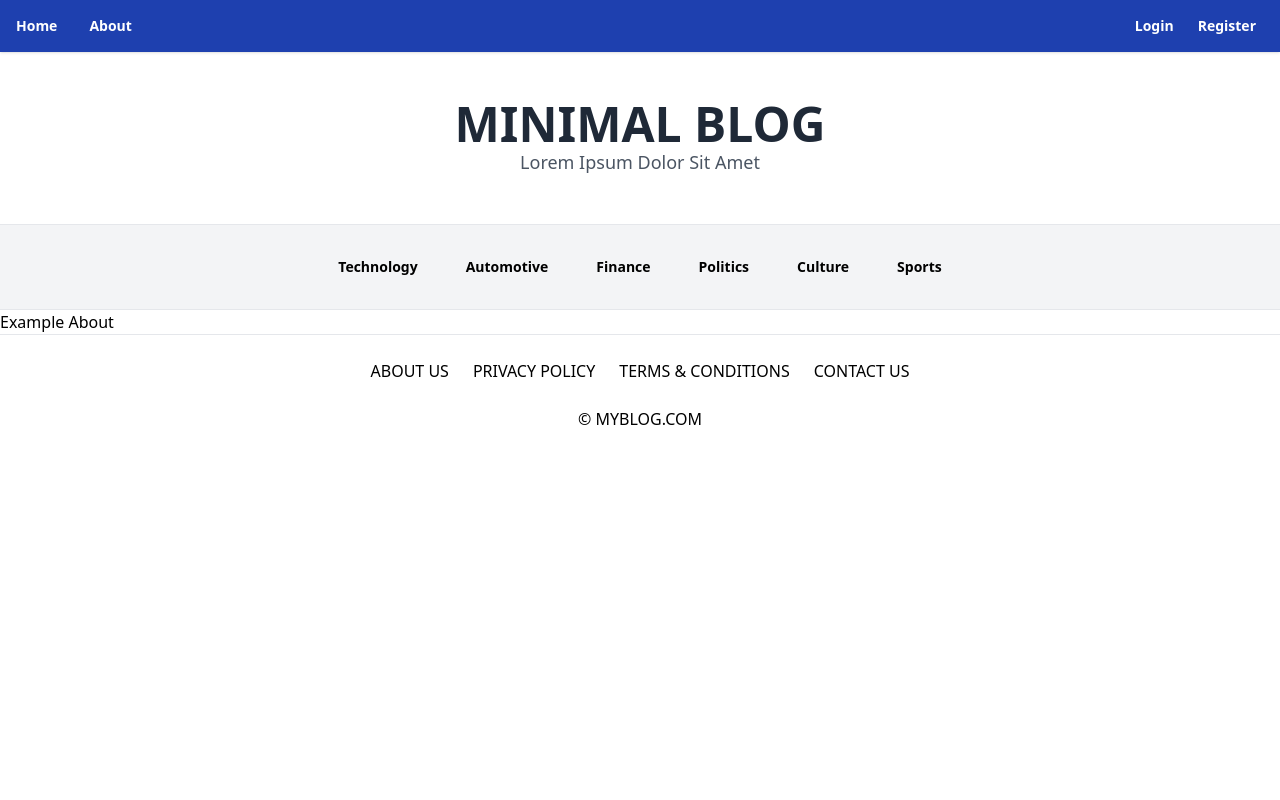
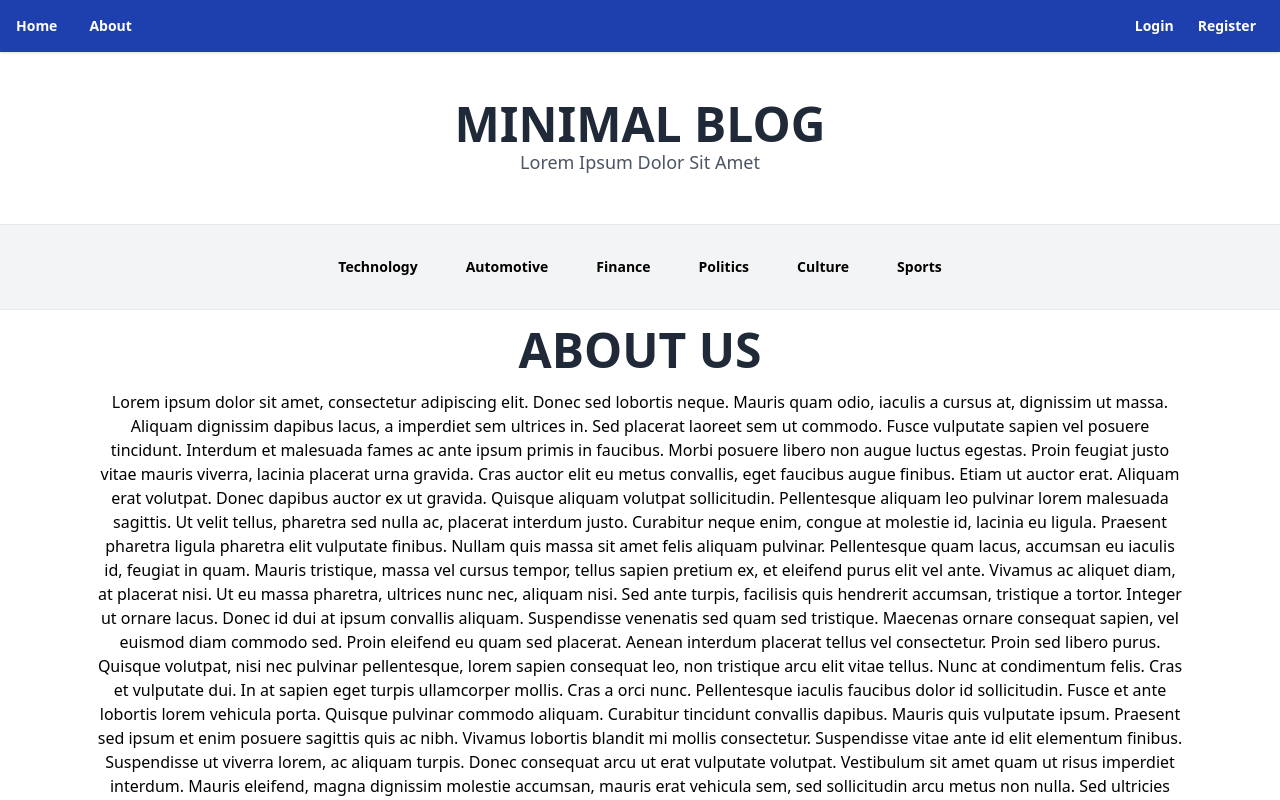
Before and after one commit to Dhoms-ACN/Blog, a React (Create React App) app: page /about in a window 1280 px wide. Shown: the top 800 px of the page. Built offline with nearby package versions, Linux system fonts and the light colour scheme.

Commit message:
Add Other Statif Pages

```diff
--- a/src/pages/About.js
+++ b/src/pages/About.js
@@ -1,5 +1,53 @@
 const About = () => (
-    <h1>Example About</h1>
-)
+  <div className="w-full mx-auto text-center container px-24 mt-4">
+    <h1 className="font-bold text-gray-800 uppercase hover:text-gray-700 text-5xl mb-4">
+      About Us
+    </h1>
+    <p className="mb-10">
+      Lorem ipsum dolor sit amet, consectetur adipiscing elit. Donec sed
+      lobortis neque. Mauris quam odio, iaculis a cursus at, dignissim ut massa.
+      Aliquam dignissim dapibus lacus, a imperdiet sem ultrices in. Sed placerat
+      laoreet sem ut commodo. Fusce vulputate sapien vel posuere tincidunt.
+      Interdum et malesuada fames ac ante ipsum primis in faucibus. Morbi
+      posuere libero non augue luctus egestas. Proin feugiat justo vitae mauris
+      viverra, lacinia placerat urna gravida. Cras auctor elit eu metus
+      convallis, eget faucibus augue finibus. Etiam ut auctor erat. Aliquam erat
+      volutpat. Donec dapibus auctor ex ut gravida. Quisque aliquam volutpat
+      sollicitudin. Pellentesque aliquam leo pulvinar lorem malesuada sagittis.
+      Ut velit tellus, pharetra sed nulla ac, placerat interdum justo. Curabitur
+      neque enim, congue at molestie id, lacinia eu ligula. Praesent pharetra
+      ligula pharetra elit vulputate finibus. Nullam quis massa sit amet felis
+      aliquam pulvinar. Pellentesque quam lacus, accumsan eu iaculis id, feugiat
+      in quam. Mauris tristique, massa vel cursus tempor, tellus sapien pretium
+      ex, et eleifend purus elit vel ante. Vivamus ac aliquet diam, at placerat
+      nisi. Ut eu massa pharetra, ultrices nunc nec, aliquam nisi. Sed ante
+      turpis, facilisis quis hendrerit accumsan, tristique a tortor. Integer ut
+      ornare lacus. Donec id dui at ipsum convallis aliquam. Suspendisse
+      venenatis sed quam sed tristique. Maecenas ornare consequat sapien, vel
+      euismod diam commodo sed. Proin eleifend eu quam sed placerat. Aenean
+      interdum placerat tellus vel consectetur. Proin sed libero purus. Quisque
+      volutpat, nisi nec pulvinar pellentesque, lorem sapien consequat leo, non
+      tristique arcu elit vitae tellus. Nunc at condimentum felis. Cras et
+      vulputate dui. In at sapien eget turpis ullamcorper mollis. Cras a orci
+      nunc. Pellentesque iaculis faucibus dolor id sollicitudin. Fusce et ante
+      lobortis lorem vehicula porta. Quisque pulvinar commodo aliquam. Curabitur
+      tincidunt convallis dapibus. Mauris quis vulputate ipsum. Praesent sed
+      ipsum et enim posuere sagittis quis ac nibh. Vivamus lobortis blandit mi
+      mollis consectetur. Suspendisse vitae ante id elit elementum finibus.
+      Suspendisse ut viverra lorem, ac aliquam turpis. Donec consequat arcu ut
+      erat vulputate volutpat. Vestibulum sit amet quam ut risus imperdiet
+      interdum. Mauris eleifend, magna dignissim molestie accumsan, mauris erat
+      vehicula sem, sed sollicitudin arcu metus non nulla. Sed ultricies lectus
+      at leo sodales, sed efficitur orci volutpat. Aliquam rhoncus pretium
+      tincidunt. Curabitur sapien est, faucibus in tortor pretium, posuere
+      convallis lectus. Mauris tempor enim commodo augue placerat, vitae
+      fringilla dui volutpat. Aliquam vel enim tellus. Cras eu libero in libero
+      pellentesque facilisis et sit amet libero. Maecenas semper pellentesque
+      nulla, eu gravida dolor ultricies sit amet. Proin vitae libero lacus.
+      Nulla pharetra dolor eros, ac semper enim commodo in. Fusce nec posuere
+      lorem.
+    </p>
+  </div>
+);
 
-export default About
+export default About;
--- /dev/null
+++ b/src/pages/NotFound.js
@@ -0,0 +1,34 @@
+import { Link } from "react-router-dom";
+
+const NotFound = () => (
+  <div className="flex items-center justify-center w-screen h-screen">
+    <div className="px-4 lg:py-12">
+      <div className="lg:gap-4 lg:flex">
+        <div className="flex flex-col items-center justify-center md:py-24 lg:py-32">
+          <h1 className="font-bold text-blue-600 text-9xl">404</h1>
+          <p className="mb-2 text-2xl font-bold text-center text-gray-800 md:text-3xl">
+            <span className="text-red-500">Oops!</span> Page not found
+          </p>
+          <p className="mb-8 text-center text-gray-500 md:text-lg">
+            The page you’re looking for doesn’t exist.
+          </p>
+          <Link
+            to="/"
+            className="px-6 py-2 text-sm font-semibold text-blue-800 bg-blue-100"
+          >
+            Go home
+          </Link>
+        </div>
+        <div className="mt-4">
+          <img
+            src="https://cdn.pixabay.com/photo/2016/11/22/23/13/black-dog-1851106__340.jpg"
+            alt="img"
+            className="object-cover w-full h-full"
+          />
+        </div>
+      </div>
+    </div>
+  </div>
+);
+
+export default NotFound;
--- a/src/routers/AppRouter.js
+++ b/src/routers/AppRouter.js
@@ -1,12 +1,14 @@
-import { Routes, Route } from "react-router-dom"
-import Blog from '../pages/Blog'
-import About from "../pages/About"
+import { Routes, Route } from "react-router-dom";
+import Blog from "../pages/Blog";
+import About from "../pages/About";
+import NotFound from "../pages/NotFound";
 
 const AppRouter = () => (
-    <Routes>
-        <Route path="/" element={<Blog />}></Route>
-        <Route path="/about" element={<About />}></Route>
-    </Routes>
-)
+  <Routes>
+    <Route path="/" element={<Blog />} />
+    <Route path="/about" element={<About />} />
+    <Route path="*" element={<NotFound />} />
+  </Routes>
+);
 
-export default AppRouter
+export default AppRouter;
```
